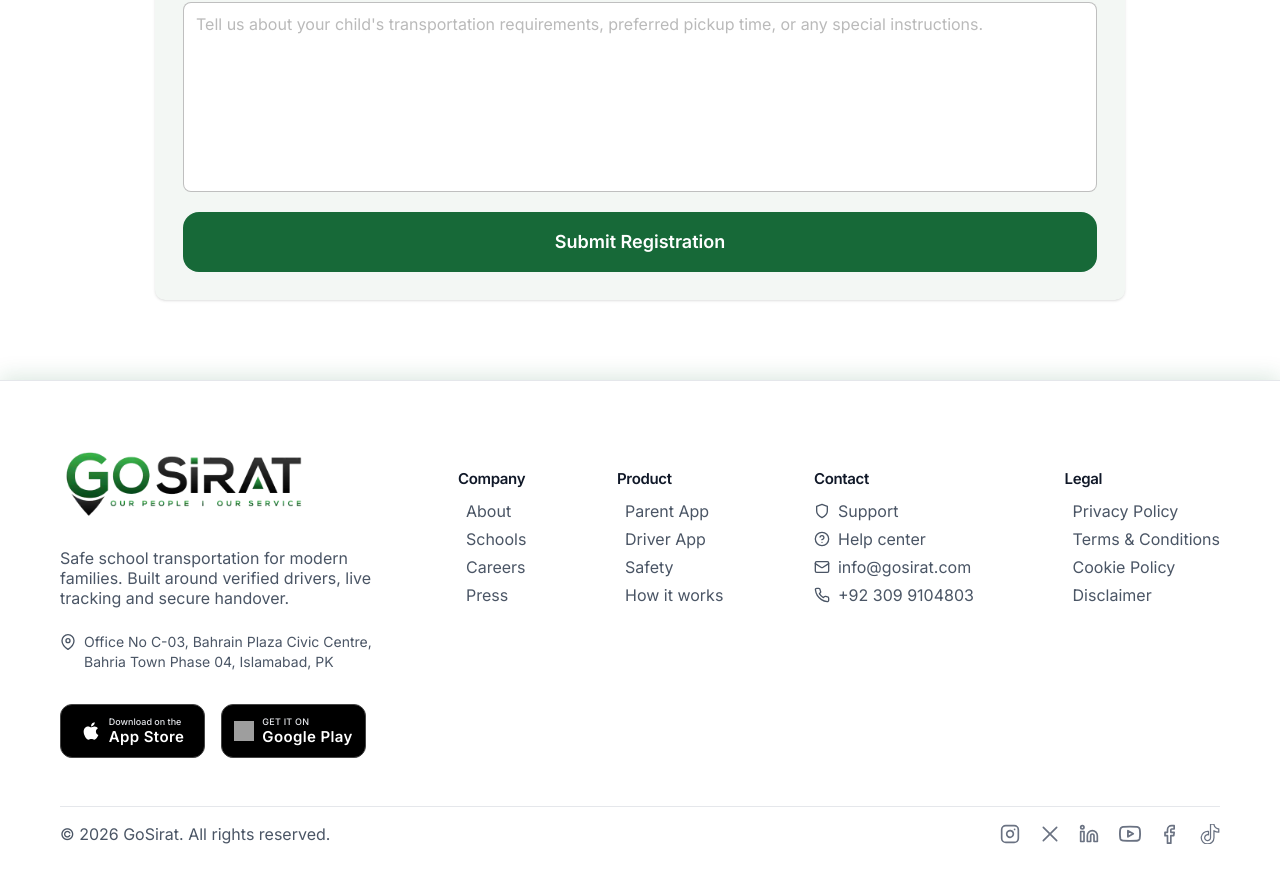
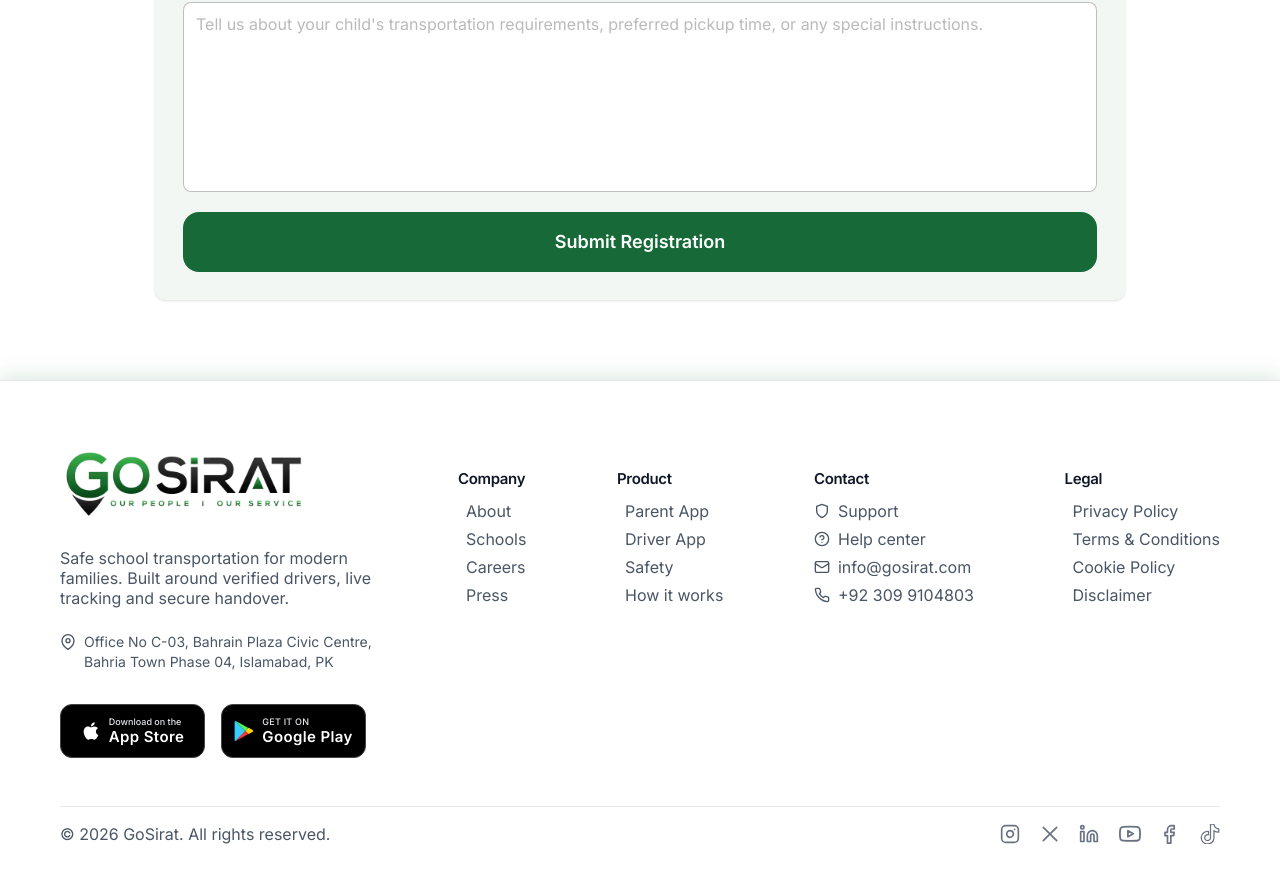
Before and after one commit to shery7378/gosirat, a Next.js app: page /register in a window 1280 px wide. Shown: the part 1184-2053 px from the top of the page. Built offline with nearby package versions, Linux system fonts and the light colour scheme; grey boxes are pictures that could not be loaded.

Commit message:
optimizition

```diff
--- a/src/app/register/page.tsx
+++ b/src/app/register/page.tsx
@@ -2,11 +2,21 @@
 
 import type { NextPage } from "next";
 import Image from "@/components/CustomImage";
-import { useState } from "react";
+import { useState, useEffect } from "react";
 
 const RegisterPage: NextPage = () => {
     const [activeCard, setActiveCard] = useState<'parent' | 'driver' | 'school'>('parent');
     const [isSubmitted, setIsSubmitted] = useState(false);
+
+    useEffect(() => {
+        let timer: NodeJS.Timeout;
+        if (isSubmitted) {
+            timer = setTimeout(() => {
+                setIsSubmitted(false);
+            }, 5000);
+        }
+        return () => clearTimeout(timer);
+    }, [isSubmitted]);
 
     const renderForm = () => {
         if (activeCard === 'parent') {
@@ -208,6 +218,7 @@ const RegisterPage: NextPage = () => {
                 <div
                     onClick={() => {
                         setActiveCard('parent');
+                        setIsSubmitted(false);
                         window.history.pushState(null, '', '?type=parent');
                     }}
                     className={`flex-1 rounded-[18px] box-border flex flex-col items-start p-6 min-w-[235px] min-h-[223px] cursor-pointer transition-all hover:shadow-md ${activeCard === 'parent' ? 'bg-gosirat-bg-light border-gosirat-green border-solid border-[2px] shadow-lg' : 'bg-white border-[rgba(0,0,0,0.1)] border-solid border-[0.7px] hover:bg-gosirat-bg-light hover:border-gosirat-green hover:border-[2px] hover:shadow-lg'}`}
@@ -234,6 +245,7 @@ const RegisterPage: NextPage = () => {
                 <div
                     onClick={() => {
                         setActiveCard('driver');
+                        setIsSubmitted(false);
                         window.history.pushState(null, '', '?type=driver');
                     }}
                     className={`flex-1 rounded-[18px] box-border flex flex-col items-start p-6 min-w-[235px] min-h-[223px] cursor-pointer transition-all hover:shadow-md ${activeCard === 'driver' ? 'bg-gosirat-bg-light border-gosirat-green border-solid border-[2px] shadow-lg' : 'bg-white border-[rgba(0,0,0,0.1)] border-solid border-[0.7px] hover:bg-gosirat-bg-light hover:border-gosirat-green hover:border-[2px] hover:shadow-lg'}`}
@@ -260,6 +272,7 @@ const RegisterPage: NextPage = () => {
                 <div
                     onClick={() => {
                         setActiveCard('school');
+                        setIsSubmitted(false);
                         window.history.pushState(null, '', '?type=school');
                     }}
                     className={`flex-1 rounded-[18px] box-border flex flex-col items-start p-6 min-w-[235px] min-h-[223px] cursor-pointer transition-all hover:shadow-md ${activeCard === 'school' ? 'bg-gosirat-bg-light border-gosirat-green border-solid border-[2px] shadow-lg' : 'bg-white border-[rgba(0,0,0,0.1)] border-solid border-[0.7px] hover:bg-gosirat-bg-light hover:border-gosirat-green hover:border-[2px] hover:shadow-lg'}`}
--- a/src/components/AppDownload.tsx
+++ b/src/components/AppDownload.tsx
@@ -55,7 +55,7 @@ const AppDownload: React.FC<AppDownloadProps> = ({
 
                         {/* Google Play Button */}
                         <a href="#" className="flex items-center justify-center gap-[10px] bg-black border border-black rounded-[12px] py-2 hover:bg-gray-900 transition-colors h-[54px] w-[170px] no-underline">
-                            <img src="https://upload.wikimedia.org/wikipedia/commons/d/d0/Google_Play_Arrow_logo.svg" alt="Google Play" className="w-[22px] h-[22px]" data-aos="fade-in" data-aos-delay="100" />
+                            <img src="/images/Google_Play_Arrow_logo.svg" alt="Google Play" className="w-[22px] h-[22px]" data-aos="fade-in" data-aos-delay="100" />
                             <div className="flex flex-col items-start justify-center">
                                 <span className="text-[10px] leading-[12px] text-gray-200 font-medium tracking-wide uppercase font-sans">GET IT ON</span>
                                 <span className="text-[18px] leading-[20px] text-white font-semibold tracking-wide font-sans">Google Play</span>
--- a/src/components/Footer.tsx
+++ b/src/components/Footer.tsx
@@ -141,7 +141,7 @@ const Footer: NextPage = () => {
                             </a>
 
                             <a href="/register" className="flex h-[54px] w-[145px] shrink-0 items-center justify-center gap-[8px] rounded-xl border border-[#444] bg-black py-2 transition-colors hover:bg-gosirat-dark-alt">
-                                <img src="https://upload.wikimedia.org/wikipedia/commons/d/d0/Google_Play_Arrow_logo.svg" alt="Google Play" className="h-[20px] w-[20px]" data-aos="fade-in" data-aos-delay="200" />
+                                <img src="/images/Google_Play_Arrow_logo.svg" alt="Google Play" className="h-[20px] w-[20px]" data-aos="fade-in" data-aos-delay="200" />
                                 <div className="flex flex-col items-start justify-center">
                                     <span className="text-[9px] font-medium uppercase leading-[11px] tracking-wide text-gray-200">Get it on</span>
                                     <span className="text-[15px] font-semibold leading-[20px] tracking-wide text-white">Google Play</span>
--- a/src/components/Hero.tsx
+++ b/src/components/Hero.tsx
@@ -43,7 +43,7 @@ const Hero: NextPage = () => {
 
               {/* Google Play Button */}
               <a href="#" className="flex items-center justify-center gap-[10px] bg-black border border-[#444] rounded-xl py-2 hover:bg-gosirat-dark-alt transition-colors h-[54px] w-[180px] no-underline">
-                <img src="https://upload.wikimedia.org/wikipedia/commons/d/d0/Google_Play_Arrow_logo.svg" alt="Google Play" className="w-[24px] h-[24px]" data-aos="fade-in" data-aos-delay="100" />
+                <img src="/images/Google_Play_Arrow_logo.svg" alt="Google Play" className="w-[24px] h-[24px]" data-aos="fade-in" data-aos-delay="100" />
                 <div className="flex flex-col items-start justify-center">
                   <span className="text-[10px] leading-[12px] text-gray-200 font-medium tracking-wide uppercase font-sans">Get it on</span>
                   <span className="text-[19px] leading-[22px] text-white font-semibold tracking-wide font-sans">Google Play</span>
@@ -95,6 +95,7 @@ const Hero: NextPage = () => {
             fetchPriority="high"
             width={243}
             height={505}
+            sizes="(max-width: 1125px) 150px, 243px"
             alt="GoSirat safe school transport platform overview"
             src="/images/gosirat-home-hero-illustration.webp"
             data-aos="fade-in" data-aos-delay="200" />
@@ -104,6 +105,7 @@ const Hero: NextPage = () => {
             fetchPriority="high"
             width={385}
             height={385}
+            sizes="(max-width: 1125px) 240px, 385px"
             alt="GoSirat safe school transportation vehicle with verified drivers providing secure school pick and drop services for students."
             src="/images/gosirat-safe-school-transportation.webp"
             data-aos="fade-out" data-aos-delay="300" />
```
Also changed, not shown: public/images/Google_Play_Arrow_logo.svg (added).
